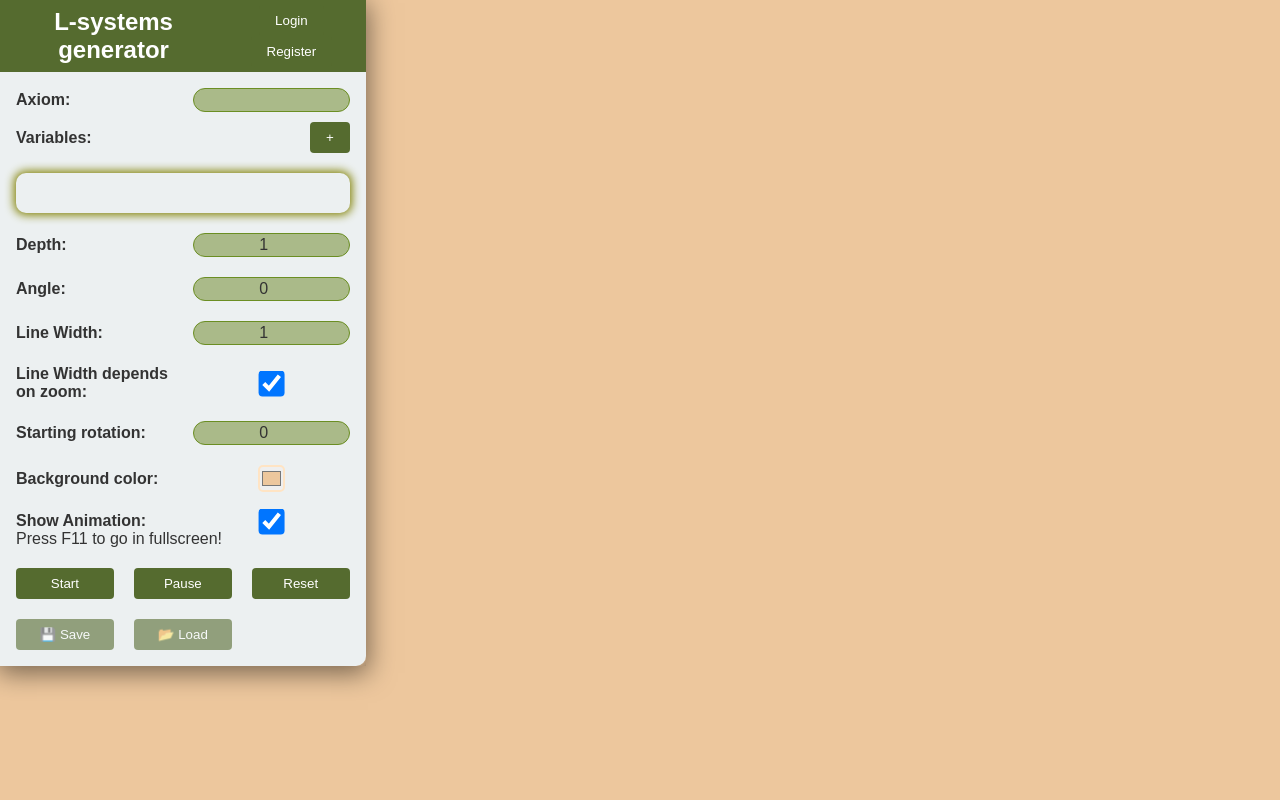
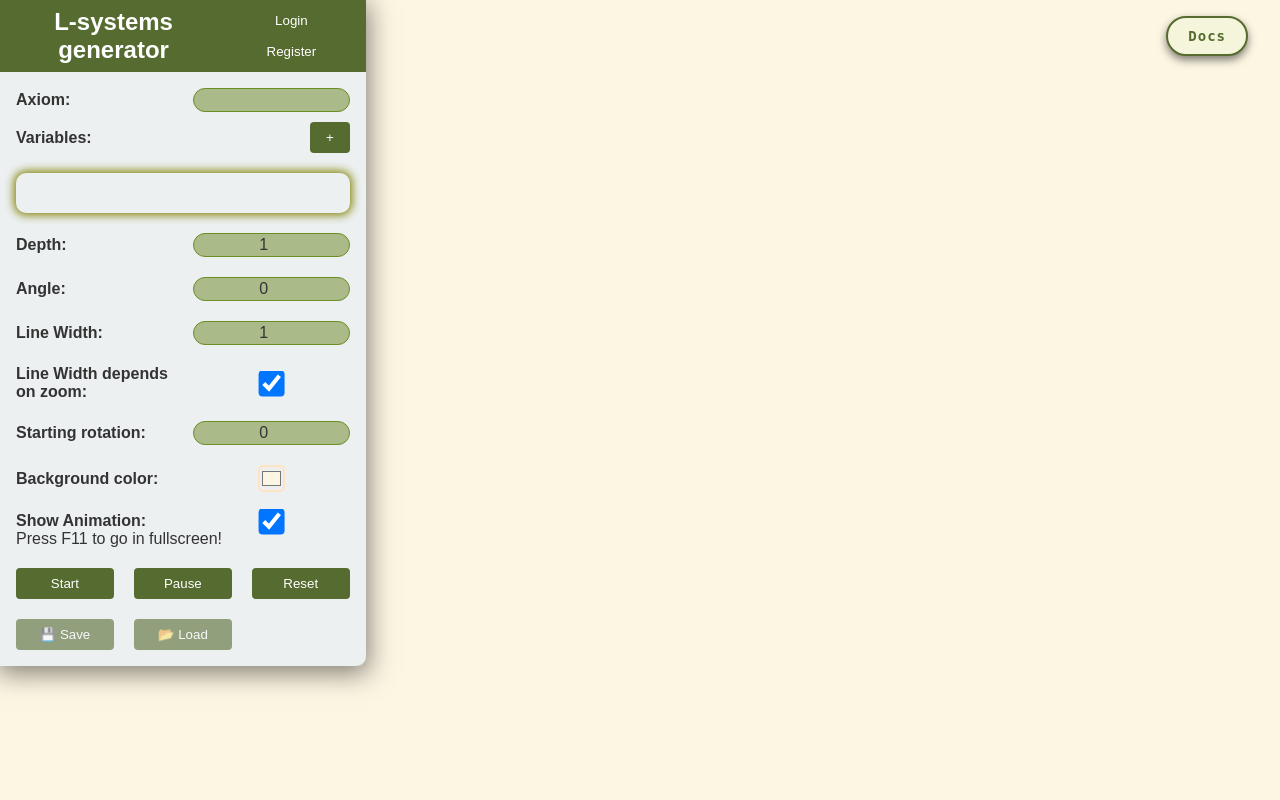
Before and after one commit to daisydaisyyy/l-system-generator, a PHP site: page /html/index.html in a window 1280 px wide. Run offline with PHP 8.4, Linux system fonts and the light colour scheme.

Commit message:
Add documentation page and help button
Added italian documentation along with CSS (in style_docs.css, style for home screen is at style_main.css).

Bugs fixed:
- when you clicked outside the variable list sometimes a new empty variable was added

-  imports on handlers.js

```diff
--- a/css/style.css
+++ b/css/style_main.css
@@ -231,3 +231,91 @@ input[type="checkbox"] {
 #discardVarBtn {
   background-color: darkred;
 }
+
+#help-btn-container {
+  position: fixed;
+  right: 20px;
+  z-index: 99999;
+}
+
+#help-btn-container a {
+  display: flex;
+  justify-content: center;
+  align-items: center;
+
+  width: 40px;
+  height: 40px;
+  border-radius: 50%;
+
+  background-color: beige;
+  color: darkolivegreen;
+  border: 2px solid darkolivegreen;
+
+  text-decoration: none ;
+  font-family: 'Fira Mono', monospace;
+  font-weight: bold;
+  font-size: 20px;
+
+  box-shadow: 0 4px 8px rgba(0, 0, 0, 0.5);
+  transition: transform 0.2s;
+}
+
+#help-btn-container a:hover {
+  transform: scale(1.1);
+  background-color: darkolivegreen;
+  color: beige;
+  border-color: beige;
+  cursor: pointer;
+}
+
+#help-btn-container {
+  position: fixed;
+
+  top: 1rem;
+  right: 2rem;
+  left: auto;
+
+  z-index: 999999;
+  background: transparent;
+  padding: 0;
+  margin: 0;
+
+  width: auto;
+  height: auto;
+}
+
+#help-btn-container a {
+
+  display: flex;
+  justify-content: center;
+  align-items: center;
+
+  /* adaptive width and height */
+  width: auto;
+  height: auto;
+  padding: 10px 20px;
+
+  border-radius: 50px;
+
+  background-color: beige;
+  color: darkolivegreen;
+  border: 2px solid darkolivegreen;
+
+  text-decoration: none;
+  font-family: 'Fira Mono', monospace;
+  font-weight: bold;
+  font-size: 14px;
+  letter-spacing: 1px;
+  white-space: nowrap;
+
+  box-shadow: 0 4px 8px rgba(0, 0, 0, 0.5);
+  transition: transform 0.2s, background-color 0.2s, color 0.2s;
+}
+
+#help-btn-container a:hover {
+  transform: scale(1.05);
+  background-color: darkolivegreen ;
+  color: beige;
+  border-color: beige;
+  cursor: pointer;
+}
--- a/html/index.html
+++ b/html/index.html
@@ -5,7 +5,7 @@
   <meta charset="UTF-8">
   <meta name="viewport" content="width=device-width, initial-scale=1.0">
   <title>L-system generator</title>
-  <link rel="stylesheet" href="../css/style.css">
+  <link rel="stylesheet" href="../css/style_main.css">
   <script type="module" src="../js/main.js"></script>
 </head>
 
@@ -50,7 +50,7 @@
           <input id="rotInput" name="rotInput" class="config" type="number" value="0" min="-360" max="360">
 
           <label for="backgroundColorInput">Background color:</label>
-          <input name="backgroundColorInput" id="backgroundColorInput" class="config" type="color" value="#edc79d">
+          <input name="backgroundColorInput" id="backgroundColorInput" class="config" type="color" value="#fdf6e3">
 
           <label for="showAnimInput">Show Animation: </label>
           <input name="showAnimInput" id="showAnimInput" class="config" type="checkbox" checked>
@@ -87,6 +87,7 @@
     </div>
   </div>
 
+  <!-- login modal -->
   <div id="loginModal" class="modalBackground hidden">
       <form id="loginForm" class="modalContainer">
         <h2>Login</h2>
@@ -106,6 +107,7 @@
       </form>
   </div>
 
+  <!-- modal per registrare un nuovo utente -->
   <div id="registerModal" class="modalBackground hidden">
       <form id="registerForm" class="modalContainer">
         <h2>Register</h2>
@@ -125,6 +127,7 @@
       </form>
   </div>
 
+  <!-- modal per salvare un disegno -->
   <div id="saveModal" class="modalBackground hidden">
       <form id="saveForm" class="modalContainer">
       <h2>Save Drawing</h2>
@@ -144,6 +147,7 @@
       </form>
   </div>
 
+  <!-- modal per caricare i disegni -->
   <div id="loadModal" class="modalBackground hidden">
     <div class="modalContainer">
       <h2>Load Drawing</h2>
@@ -156,6 +160,13 @@
     </div>
   </div>
 
+
+  <div id="help-btn-container">
+    <a href="docs.html" target="_blank" title="Vai alla documentazione">Docs</a>
+  </div>
+  </body>
+  </html>
+
 </body>
 
 </html>
--- a/js/controllers/handlers.js
+++ b/js/controllers/handlers.js
@@ -1,6 +1,6 @@
 import { getRandColor, REGEX } from '../utils.js';
 import { getVariablesFromDOM, renderVarsContainer, updateVarsConfigFromDOM, updateUserUI } from '../views/ui.js';
-import { Variable, DrawLine } from '../models/Variable.js';
+import { Variable, DrawLine, DrawDot, MoveTo, NoOp } from '../models/Variable.js';
 import { resetCanvas, handleBackgroundColor } from '../views/canvas.js';
 import { generateLSystem, autoCenter, animateDrawing } from '../models/l-system.js';
 import * as API from '../api.js';
@@ -13,9 +13,9 @@ function setConfigState(disabled) {
 // Canvas and animation handler
 
 export function onResize(state, elems, ctx) {
+  if(!elems.depthInput) return;
   elems.canvas.width = elems.canvas.clientWidth * (parseInt(elems.depthInput.value) + 1);
   elems.canvas.height = elems.canvas.clientHeight * (parseInt(elems.depthInput.value) + 1);
-  // on resize, ridisegna per aggiustare la figura
   onStartClick(state, elems, ctx);
 }
 
@@ -69,13 +69,17 @@ export function onStartClick(state, elems, ctx) {
     state.isAnimating = true;
 
     if (elems.showAnimInput.checked) {
+      // animation loop
       state.animId = setInterval(() => {
         if (animateDrawing(ctx, state.stepSize, state.varObjList, parseInt(elems.angleInput.value), state)) {
           finishAnimation(state, elems);
         }
       }, 0);
     } else {
-      while (!animateDrawing(ctx, state.stepSize, state.varObjList, parseInt(elems.angleInput.value), state))
+      while (!animateDrawing(ctx, state.stepSize, state.varObjList, parseInt(elems.angleInput.value), state)) {
+        // continua finché animateDrawing ritorna false
+      }
+      // (= animazione finita)
       finishAnimation(state, elems);
     }
   } catch (e) {
@@ -123,17 +127,25 @@ export function handleObjChange(state, elems) {
   let newVars = getVariablesFromDOM(state.axiom);
   let objLabels = state.varObjList.map(m => m.label);
 
+  let hasChanged = false;
+
+  // controllo rimozioni
   if (objLabels.some(label => !newVars.includes(label))) {
     let toRemove = objLabels.filter(label => !newVars.includes(label));
     state.varObjList = state.varObjList.filter(m => !toRemove.includes(m.label));
+    hasChanged = true;
   }
 
+  // controllo aggiunte
   if (newVars.some(label => !objLabels.includes(label))) {
-    state.varObjList.push(...newVars.filter(label => !objLabels.includes(label))
-      .map(v => new DrawLine(v, "", getRandColor(elems.backgroundColorInput.value))));
+    const added = newVars.filter(label => !objLabels.includes(label));
+    state.varObjList.push(...added.map(v => new DrawLine(v, "", getRandColor(elems.backgroundColorInput.value))));
+    hasChanged = true;
   }
 
-  renderVarsContainer(elems.varsContainer, state.varObjList);
+  if (hasChanged) {
+    renderVarsContainer(elems.varsContainer, state.varObjList);
+  }
 }
 
 export function onVarsContainerChange(e, state, elems) {
@@ -152,7 +164,6 @@ export function onVarsContainerChange(e, state, elems) {
     const v = e.target.id.split('_')[1];
     const obj = Variable.findByLabel(state.varObjList, v);
     if (obj) obj.rule = e.target.value || "";
-    handleObjChange(state, elems);
   }
 }
 
@@ -303,8 +314,6 @@ function loadDrawingData(data, state, elems, ctx) {
   elems.lineWInput.value = data.line_width;
   state.currentScale = data.scale;
 
-  const { DrawLine, DrawDot, MoveTo, NoOp } = require('../models/Variable.js');
-
   state.varObjList = data.rules.map(rule => {
     switch (rule.movement_type) {
       case 'drawLine': return new DrawLine(rule.variable, rule.replacement, rule.color);
--- a/js/main.js
+++ b/js/main.js
@@ -4,58 +4,56 @@ import { handleBackgroundColor } from './views/canvas.js';
 import { checkSession } from './api.js';
 import * as Handlers from './controllers/handlers.js';
 
-// Init State (copia per evitare mutazioni sull'export originale)
+// init state
 const state = { ...initialState };
 
 document.addEventListener('DOMContentLoaded', () => {
-  // 1. Get Elements
+  // get elements
   const elems = getDOMElements();
 
-  // 2. Setup Context
+  // setup context
   const ctx = elems.canvas.getContext('2d');
   ctx.imageSmoothingEnabled = false;
   elems.canvas.width = elems.canvas.clientWidth;
   elems.canvas.height = elems.canvas.clientHeight;
 
-  // 3. Initial Logic
+  // logic initiallization
   handleBackgroundColor(ctx, elems.backgroundColorInput);
   state.axiom = elems.axiomInput.value;
-  Handlers.handleObjChange(state, elems); // Initial variables parse
+  Handlers.handleObjChange(state, elems);
 
-  // 4. Bind Event Listeners
-  // Notare: passiamo (state, elems, ctx) dove serve
 
-  // Canvas / Control events
+  // canvas / control events
   window.addEventListener("resize", () => Handlers.onResize(state, elems, ctx));
   elems.startBtn.addEventListener('click', () => Handlers.onStartClick(state, elems, ctx));
   elems.pauseBtn.addEventListener('click', () => Handlers.onPauseClick(state, elems, ctx));
   elems.resetBtn.addEventListener('click', () => Handlers.onResetClick(state, elems, ctx));
   elems.backgroundColorInput.addEventListener('change', () => handleBackgroundColor(ctx, elems.backgroundColorInput));
 
-  // Variable Configuration events
+  // variable configuration events
   elems.axiomInput.addEventListener('input', () => Handlers.onAxiomInput(state, elems));
 
   elems.varsContainer.addEventListener('change', (e) => Handlers.onVarsContainerChange(e, state, elems));
   elems.varsContainer.addEventListener('click', (e) => Handlers.onVarsContainerClick(e, state, elems));
 
-  // Variable Modal events
+  // variable Modal events
   elems.addVarBtn.addEventListener('click', () => elems.varModal.classList.remove("hidden"));
   elems.discardVarBtn.addEventListener('click', () => elems.varModal.classList.add("hidden"));
   elems.confirmVarBtn.addEventListener('click', () => Handlers.onConfirmVarClick(state, elems));
   elems.newVarInput.addEventListener('input', (e) => { if (e.target.value.length > 1) e.target.value = e.target.value[0]; });
 
-  // Fullscreen
+  // fullscreen
   document.addEventListener('keydown', (e) => {
     if (e.key === "F11") { e.preventDefault(); ctx.canvas.requestFullscreen(); }
     else if (e.key === "Escape") { document.exitFullscreen().catch(()=>{}); elems.varModal.classList.add("hidden"); }
   });
 
-  // Auth & Data events
+  // auth, data events
   elems.registerForm.addEventListener('submit', (e) => Handlers.onRegisterSubmit(e, state, elems));
   elems.loginForm.addEventListener('submit', (e) => Handlers.onLoginSubmit(e, state, elems));
   elems.saveForm.addEventListener('submit', (e) => Handlers.onSaveSubmit(e, state, elems));
 
-  // Modals Open/Close
+  // modals Open/Close
   elems.showSaveModalBtn.addEventListener('click', () => elems.saveModal.classList.remove('hidden'));
   elems.showLoadModalBtn.addEventListener('click', () => Handlers.onLoadListOpen(state, elems));
 
@@ -65,7 +63,7 @@ document.addEventListener('DOMContentLoaded', () => {
     btn.addEventListener('click', () => btn.closest('.modalBackground').classList.add('hidden'));
   });
 
-  // 5. Initial Session Check
+  // session check
   (async () => {
     try {
       const data = await checkSession();
--- a/js/models/l-system.js
+++ b/js/models/l-system.js
@@ -14,7 +14,7 @@ export function generateLSystem(axiom, varObjList, depth) {
   return cur;
 }
 
-// Unica modifica necessaria: aggiunto 'state' per accedere a instr, curStep, isAnimating che ora sono esterni
+
 export function animateDrawing(ctx, stepSize, varObjList, angle, state) {
   if (!state.isAnimating || state.curStep >= state.instr.length) {
     state.isAnimating = false;
@@ -52,6 +52,7 @@ export function animateDrawing(ctx, stepSize, varObjList, angle, state) {
   }
   // console.log(`Step ${state.curStep + 1}/${state.instr.length}: ${cmd}`);
   state.curStep++;
+  return false;
 }
 
 
@@ -64,7 +65,6 @@ function getBoundingBox(scale = 1, axiom, depth, angle, rotDeg, varObjList) {
     return [0, 0];
   }
 
-  // RIPRISTINATO: Logica originale
   const stroke_lenght = 5 * scale;
   const rot = (rotDeg * Math.PI) / 180;
 
--- a/js/views/ui.js
+++ b/js/views/ui.js
@@ -1,8 +1,7 @@
 import { REGEX } from '../utils.js';
 import { DrawLine, DrawDot, MoveTo, NoOp } from '../models/Variable.js';
 
-// --- Variable Configuration Helpers ---
-
+// variable configuration helpers
 export function getVariablesFromDOM(axiom) {
     const vars = new Set();
     axiom.split("").map(c => {
@@ -63,8 +62,7 @@ export function updateVarsConfigFromDOM(varObjList) {
     return configsList;
 }
 
-// --- User Interface Helpers ---
-
+// user interface helpers
 export function updateUserUI(state, elems, onLogout) {
   if (state.currentUser) {
     elems.userArea.innerHTML = `
```
Also changed, not shown: css/style_docs.css (added, +122 -0 lines), docs_it.txt (+30 -3 lines), html/docs.html (added, +108 -0 lines).
